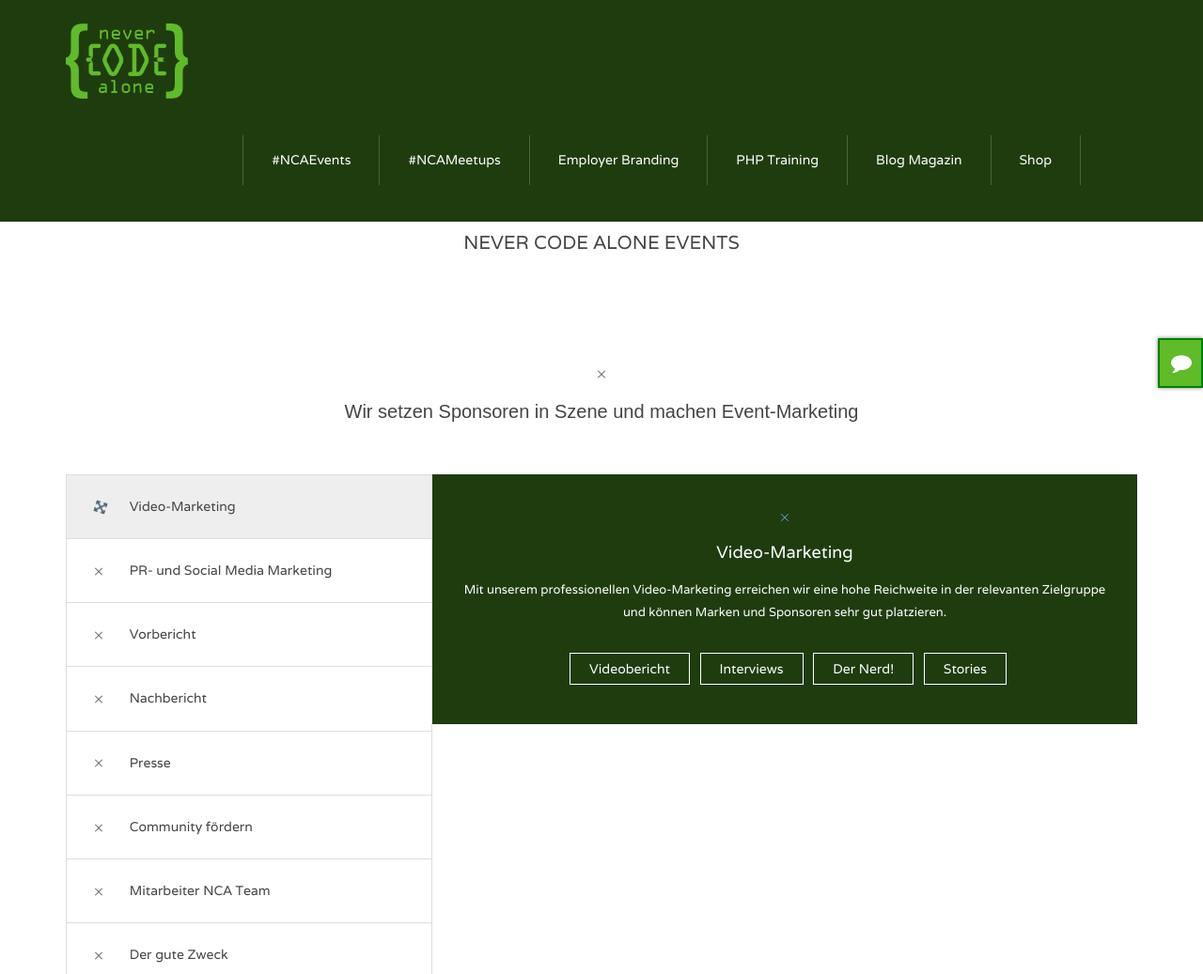
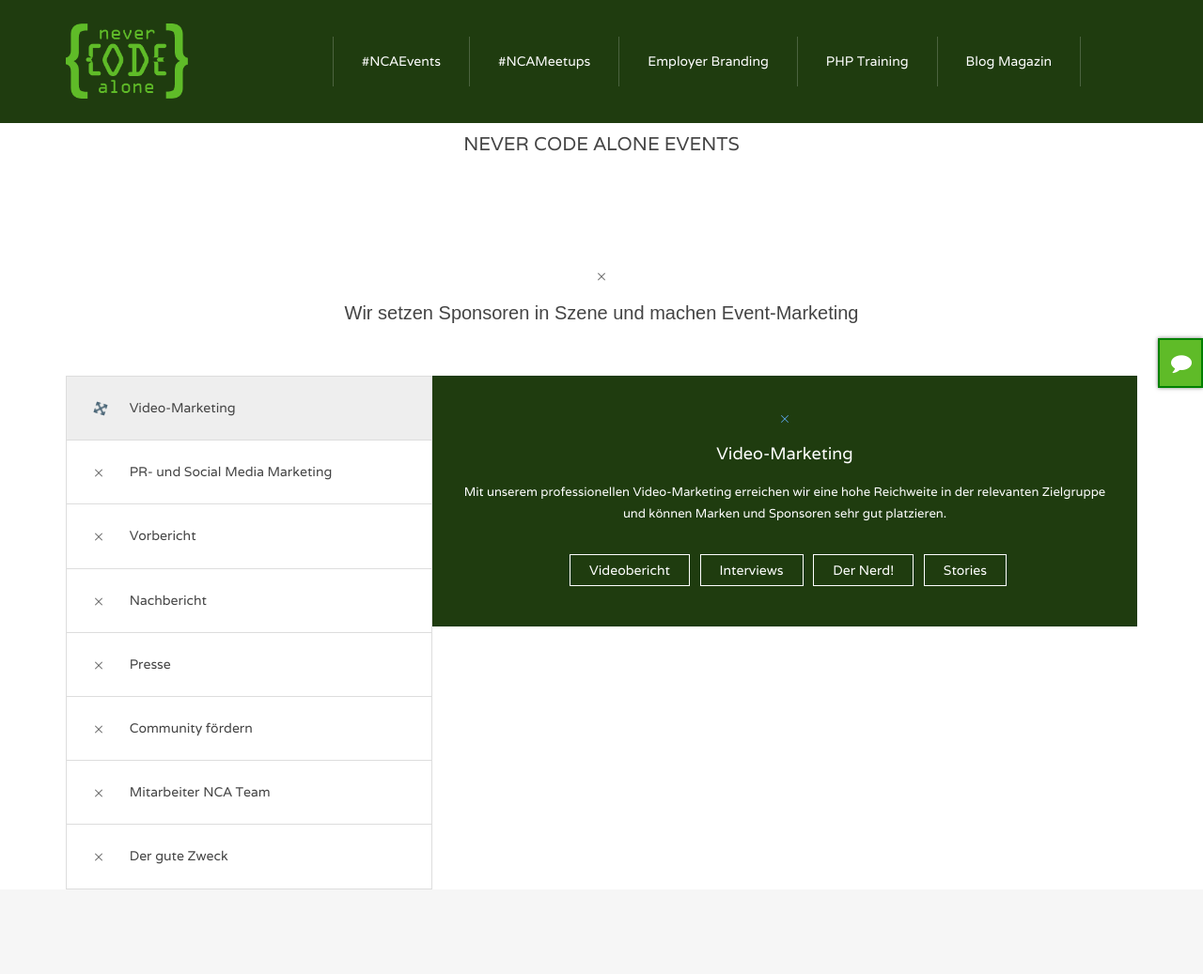
Before and after one commit to RobKitz/nevercodealone, a Symfony app: template templates/pages/startpage.html.twig in a window 1280 px wide. Shown: the top 1037 px of the page at 94% size. Run offline with Twig, Linux system fonts and the light colour scheme; the template is opened without the code that fills it, so the values that code supplies are empty; some libraries are stand-ins or nearby versions.

Commit message:
also rm shop...fuck the money

```diff
--- a/templates/pages/startpage.html.twig
+++ b/templates/pages/startpage.html.twig
@@ -93,9 +93,6 @@
                         </li>
                         <li>
                             <a href="https://blog.nevercodealone.de/" target="_blank" rel="noopener">Blog Magazin</a>
-                        </li>
-                        <li>
-                            <a href="https://shop.spreadshirt.de/nevercodealone" target="_blank" rel="noopener">Shop</a>
                         </li>
                     </ul>
                 </nav>
```
